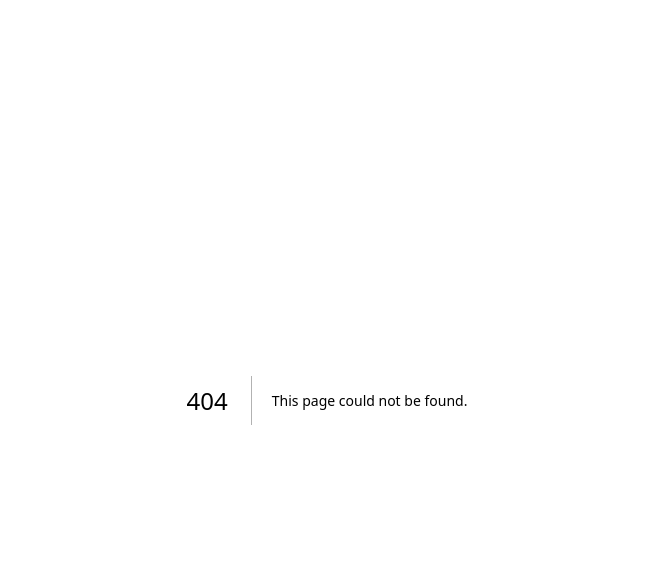
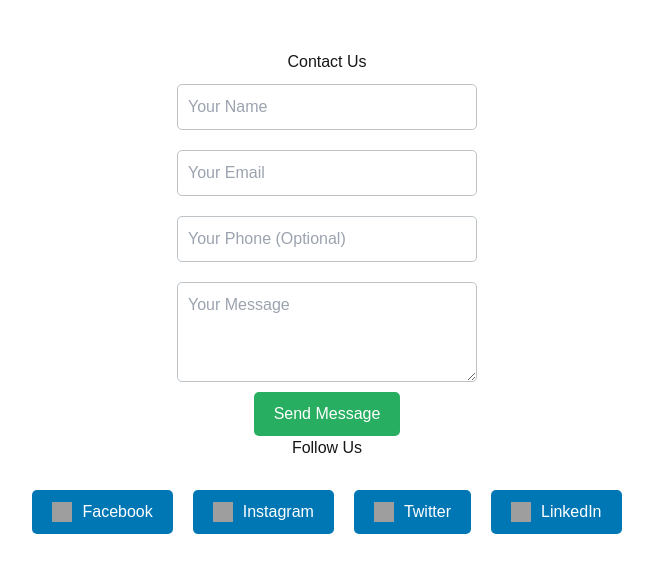
Before and after one commit to Jaipreet777/house-of-virasat, a Next.js app: page /contact in a window 1280 px wide. Before the commit this address had no page. Shown: the top 572 px of the page, without its empty margins (313-966 px from the left). Built offline with nearby package versions, Linux system fonts and the light colour scheme; grey boxes are pictures that could not be loaded.

Commit message:
contact page

```diff
--- /dev/null
+++ b/app/contact/page.js
@@ -0,0 +1,176 @@
+'use client';
+
+import { useState } from 'react';
+import { addDoc, collection } from 'firebase/firestore';
+import { db } from '../../firebase';  // Firebase Firestore reference
+
+export default function ContactPage() {
+  const [name, setName] = useState('');
+  const [email, setEmail] = useState('');
+  const [phone, setPhone] = useState('');
+  const [message, setMessage] = useState('');
+  const [success, setSuccess] = useState('');
+  const [error, setError] = useState('');
+
+  // Handle form submission
+  const handleSubmit = async (e) => {
+    e.preventDefault();
+
+    // Form validation
+    if (!name || !email || !message) {
+      setError('Please fill out all required fields.');
+      return;
+    }
+
+    try {
+      // Add contact form details to Firestore
+      await addDoc(collection(db, 'contacts'), {
+        name: name,
+        email: email,
+        phone: phone,
+        message: message,
+        createdAt: new Date(),
+      });
+
+      // Clear form and show success message
+      setName('');
+      setEmail('');
+      setPhone('');
+      setMessage('');
+      setSuccess('Your message has been sent successfully!');
+      setError('');
+    } catch (err) {
+      console.error('Error sending message: ', err);
+      setError('There was an error sending your message. Please try again.');
+    }
+  };
+
+  return (
+    <div style={formContainerStyle}>
+      <h2>Contact Us</h2>
+      {success && <p style={successStyle}>{success}</p>}
+      {error && <p style={errorStyle}>{error}</p>}
+      <form onSubmit={handleSubmit} style={formStyle}>
+        <input
+          type="text"
+          placeholder="Your Name"
+          value={name}
+          onChange={(e) => setName(e.target.value)}
+          required
+          style={inputStyle}
+        />
+        <input
+          type="email"
+          placeholder="Your Email"
+          value={email}
+          onChange={(e) => setEmail(e.target.value)}
+          required
+          style={inputStyle}
+        />
+        <input
+          type="tel"
+          placeholder="Your Phone (Optional)"
+          value={phone}
+          onChange={(e) => setPhone(e.target.value)}
+          style={inputStyle}
+        />
+        <textarea
+          placeholder="Your Message"
+          value={message}
+          onChange={(e) => setMessage(e.target.value)}
+          required
+          style={textareaStyle}
+        />
+        <button type="submit" style={buttonStyle}>Send Message</button>
+      </form>
+
+      <h3>Follow Us</h3>
+      <div style={socialMediaContainer}>
+        <a href="https://www.facebook.com/your-shop" target="_blank" rel="noopener noreferrer" style={socialButtonStyle}>
+          <img src="/facebook-icon.png" alt="Facebook" style={iconStyle} /> Facebook
+        </a>
+        <a href="https://www.instagram.com/your-shop" target="_blank" rel="noopener noreferrer" style={socialButtonStyle}>
+          <img src="/instagram-icon.png" alt="Instagram" style={iconStyle} /> Instagram
+        </a>
+        <a href="https://www.twitter.com/your-shop" target="_blank" rel="noopener noreferrer" style={socialButtonStyle}>
+          <img src="/twitter-icon.png" alt="Twitter" style={iconStyle} /> Twitter
+        </a>
+        <a href="https://www.linkedin.com/your-shop" target="_blank" rel="noopener noreferrer" style={socialButtonStyle}>
+          <img src="/linkedin-icon.png" alt="LinkedIn" style={iconStyle} /> LinkedIn
+        </a>
+      </div>
+    </div>
+  );
+}
+
+// Styles for the form and social media buttons
+const formContainerStyle = {
+  textAlign: 'center',
+  marginTop: '50px',
+};
+
+const formStyle = {
+  display: 'flex',
+  flexDirection: 'column',
+  alignItems: 'center',
+};
+
+const inputStyle = {
+  padding: '10px',
+  margin: '10px 0',
+  width: '300px',
+  borderRadius: '5px',
+  border: '1px solid #bdc3c7',
+};
+
+const textareaStyle = {
+  padding: '10px',
+  margin: '10px 0',
+  width: '300px',
+  height: '100px',
+  borderRadius: '5px',
+  border: '1px solid #bdc3c7',
+};
+
+const buttonStyle = {
+  padding: '10px 20px',
+  backgroundColor: '#27ae60',
+  color: 'white',
+  border: 'none',
+  cursor: 'pointer',
+  borderRadius: '5px',
+};
+
+const successStyle = {
+  color: 'green',
+  marginBottom: '10px',
+};
+
+const errorStyle = {
+  color: 'red',
+  marginBottom: '10px',
+};
+
+const socialMediaContainer = {
+  display: 'flex',
+  justifyContent: 'center',
+  marginTop: '20px',
+};
+
+const socialButtonStyle = {
+  display: 'flex',
+  alignItems: 'center',
+  padding: '10px 20px',
+  margin: '10px',
+  textDecoration: 'none',
+  color: 'white',
+  backgroundColor: '#0077b5',  // LinkedIn blue
+  borderRadius: '5px',
+  cursor: 'pointer',
+};
+
+const iconStyle = {
+  width: '20px',
+  height: '20px',
+  marginRight: '10px',
+};
```
